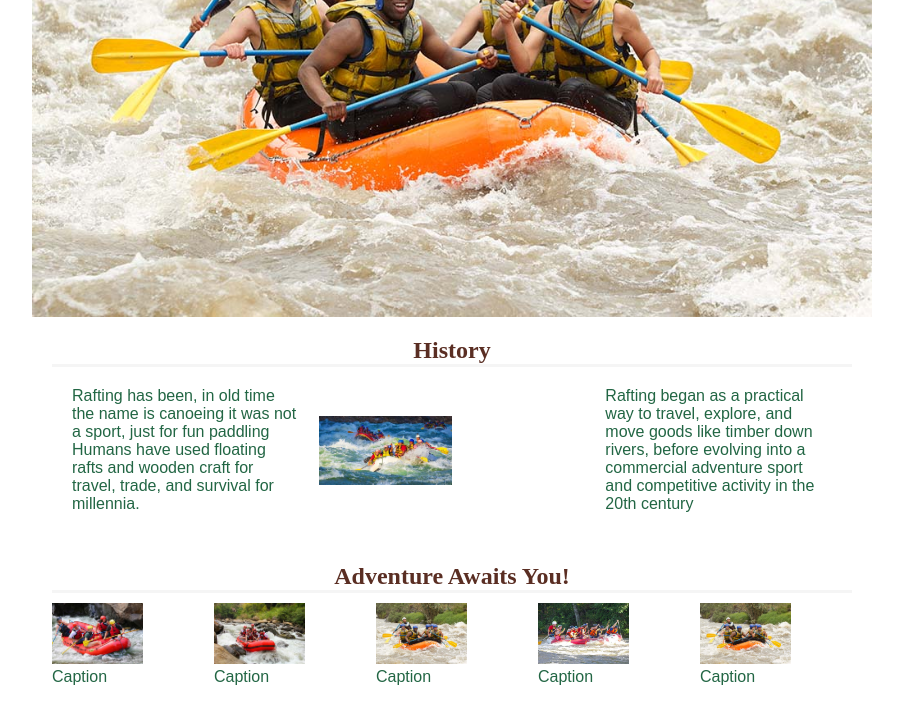
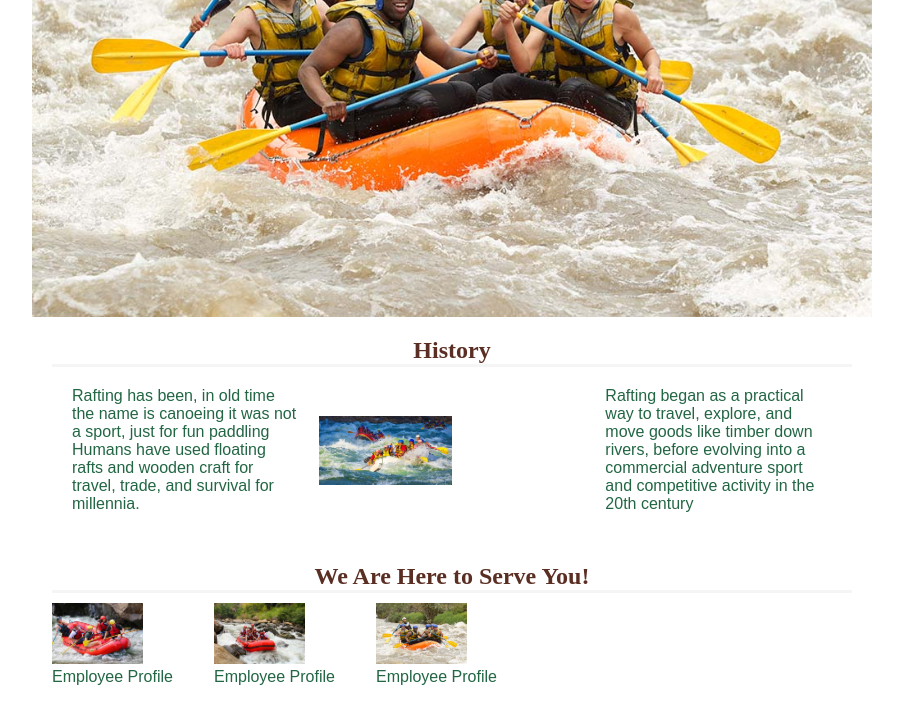
Before and after one commit to prosnero-glitch/wdd130, a plain HTML site: page wwr/contact.html in a window 1280 px wide. Shown: the part 373-1076 px from the top of the page, without its empty margins (188-1091 px from the left). Drawn offline with Linux system fonts and the light colour scheme.

Commit message:
section with  figure and img, fig caption

```diff
--- a/wwr/contact.html
+++ b/wwr/contact.html
@@ -5,7 +5,8 @@
     <meta charset="UTF-8">
     <meta name="viewport" content="width=device-width, initial-scale=1.0">
     <title>Contact | Exciting Expeditions</title>
-    <meta name="description" content=" Exciting Expedition shares its rafting history, exciting adventures, and opportunities for exploring whitewater rivers.">
+        <meta name="description"
+      content="Contact Exciting Expeditions for rafting trip information, booking help, and questions.">
     <meta name="author" content="Emekpa Prosper">
     <link rel="stylesheet" href="styles/rafting.css">
 </head>
@@ -37,27 +38,20 @@
             <p> Rafting began as a practical way to travel, explore, and move goods like timber down rivers, before evolving into a commercial adventure sport and competitive activity in the 20th century</p>
         </section>
         <section class="adventures">
-            <h2>Adventure Awaits You!</h2>
+            <h2>We Are Here to Serve You!</h2>
             <figure>
                 <img src="images/team-spirit.jpg" alt="team spirit">
-                <figcaption>Caption </figcaption>
+                <figcaption>Employee Profile</figcaption>
             </figure>
             <figure>
                 <img src="images/on-the-rock.jpg" alt="on the rock">
-                <figcaption> Caption </figcaption>
+                <figcaption>Employee Profile </figcaption>
             </figure>
             <figure>
                 <img src="images/rafting-4.jpg" alt="Half Day Adventure ">
-                <figcaption> Caption </figcaption>
+                <figcaption> Employee Profile </figcaption>
             </figure>
-            <figure>
-                <img src="images/rafting-3.jpg" alt="radting adventure">
-                <figcaption>Caption</figcaption>
-            </figure>
-            <figure>
-                <img src="images/rafting-4.jpg" alt="rafting Adventure">
-                <figcaption>Caption</figcaption>
-            </figure>
+
         </section>
     </main>
     <footer>
```
